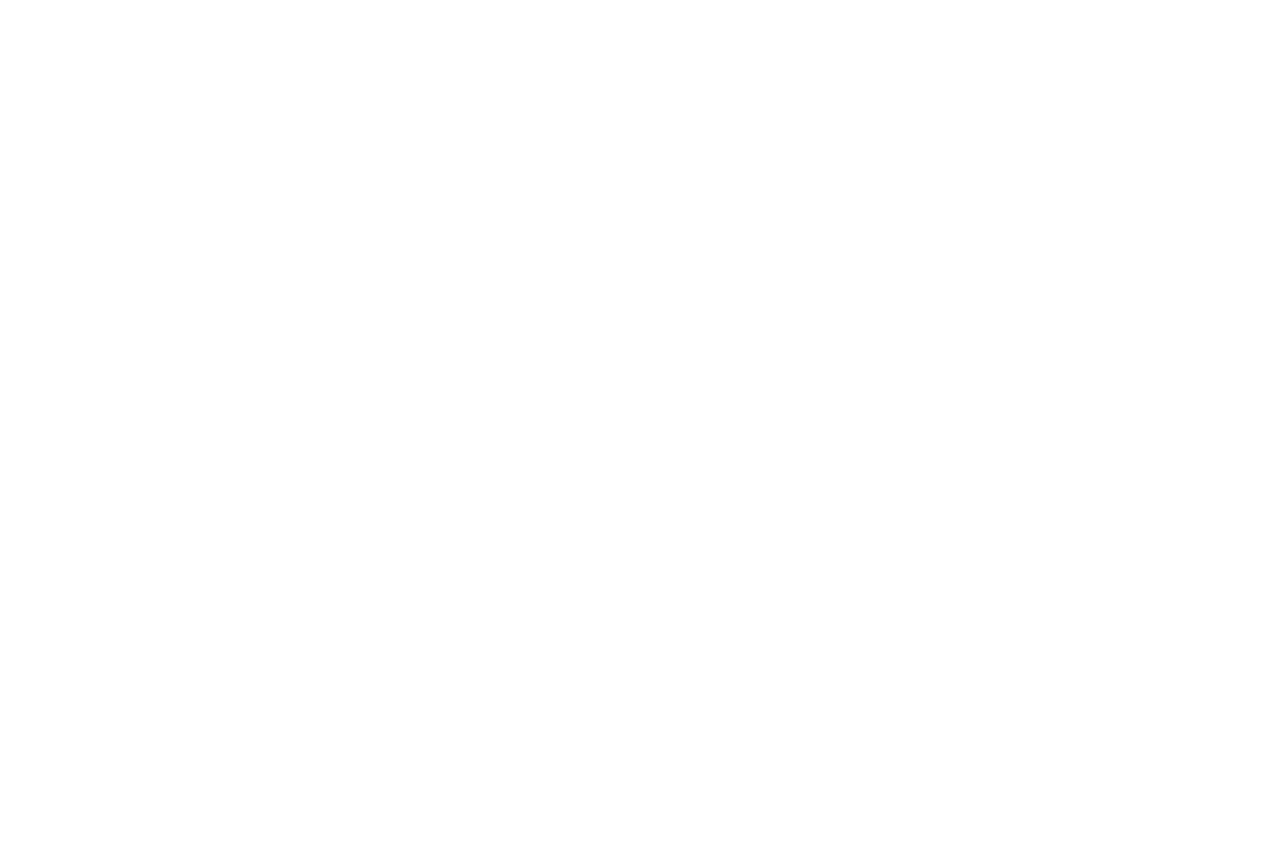
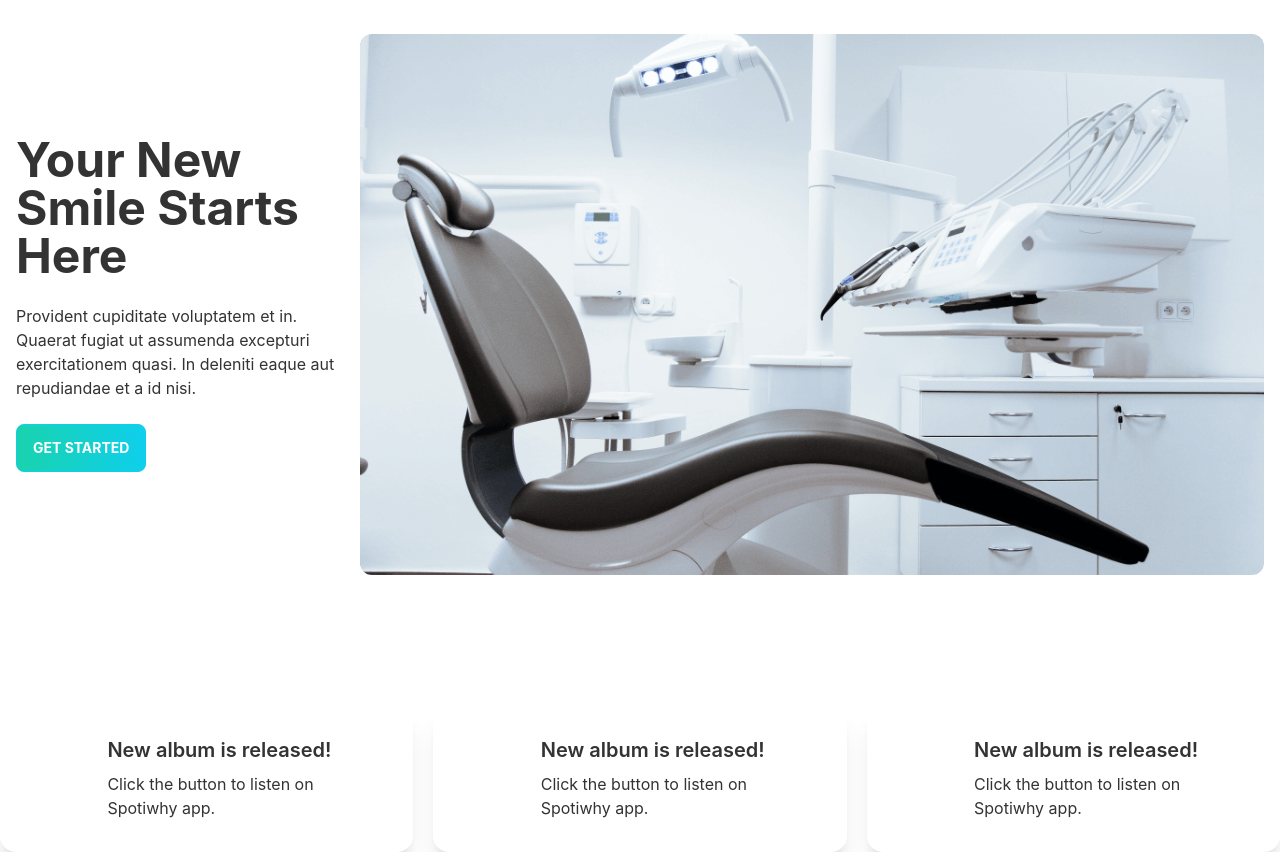
Before and after one commit to FahamidulDipro/doctors-portal-client, a React (Create React App) app: page / in a window 1280 px wide. Shown: the part 160-1012 px from the top of the page. Before the commit the page ends 800 px from the top, so only its background shows below. Built offline with nearby package versions, Linux system fonts and the light colour scheme.

Commit message:
info card added

```diff
--- /dev/null
+++ b/src/Pages/Homepage/Banner.js
@@ -0,0 +1,18 @@
+import React from 'react';
+import chair from '../../assets/images/chair.png'
+const Banner = () => {
+    return (
+        <div class="hero min-h-screen  text-left	">
+  <div class="hero-content flex-col lg:flex-row-reverse">
+    <img src={chair} />
+    <div>
+      <h1 class="text-5xl font-bold">Your New Smile Starts Here</h1>
+      <p class="py-6">Provident cupiditate voluptatem et in. Quaerat fugiat ut assumenda excepturi exercitationem quasi. In deleniti eaque aut repudiandae et a id nisi.</p>
+      <button class="btn btn-primary uppercase text-white font-bold bg-gradient-to-r from-secondary to-primary">Get Started</button>
+    </div>
+  </div>
+</div>
+    );
+};
+
+export default Banner;
--- a/src/Pages/Homepage/Home.js
+++ b/src/Pages/Homepage/Home.js
@@ -1,9 +1,12 @@
 import React from 'react';
+import Banner from './Banner';
+import Info from './Info';
 
 const Home = () => {
     return (
         <div>
-            <h1>This is home</h1>
+           <Banner></Banner>
+           <Info></Info>
         </div>
     );
 };
--- /dev/null
+++ b/src/Pages/Homepage/Info.js
@@ -0,0 +1,14 @@
+import React from 'react';
+import InfoCard from './InfoCard';
+import clock from '../../assets/icons/clock.svg'
+const Info = () => {
+    return (
+        <div className='grid grid-cols-1 lg:grid-cols-3 gap-5'>
+            <InfoCard img={clock}></InfoCard>
+            <InfoCard img={clock}></InfoCard>
+            <InfoCard img={clock}></InfoCard>
+        </div>
+    );
+};
+
+export default Info;
--- /dev/null
+++ b/src/Pages/Homepage/InfoCard.js
@@ -0,0 +1,17 @@
+import React from "react";
+
+const InfoCard = ({ img }) => {
+  return (
+    <div class="card lg:card-side bg-base-100 shadow-xl text-left bg-accent">
+      <figure>
+        <img src={img} alt="Album" />
+      </figure>
+      <div class="card-body">
+        <h2 class="card-title">New album is released!</h2>
+        <p>Click the button to listen on Spotiwhy app.</p>
+      </div>
+    </div>
+  );
+};
+
+export default InfoCard;
```
